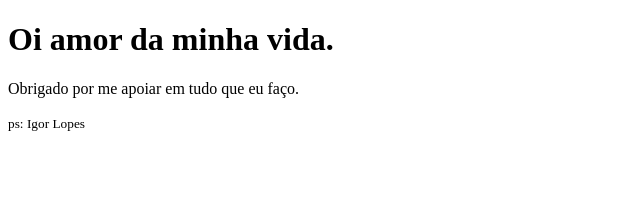
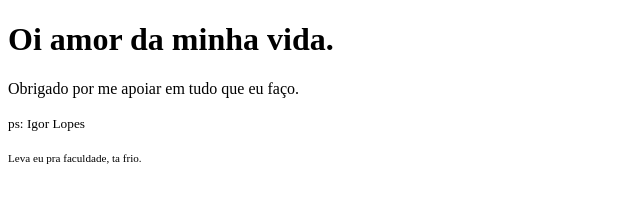
Before and after one commit to Ilopesr/clone-tabnews, a Next.js app: page / in a window 1280 px wide. Shown: the top 216 px of the page, without its empty margins (0-640 px from the left). Built offline with nearby package versions, Linux system fonts and the light colour scheme.

Commit message:
Edit: Adicionando um comentário engraçado

```diff
--- a/pages/index.js
+++ b/pages/index.js
@@ -4,7 +4,14 @@ function Home() {
         <div>
             <h1>Oi amor da minha vida.</h1>
             <p>Obrigado por me apoiar em tudo que eu faço.</p>
-            <small>ps: Igor Lopes</small>
+            <div>
+                <small>ps: Igor Lopes</small>
+                <p>
+                    <small>
+                        <small>Leva eu pra faculdade, ta frio.</small>
+                    </small>
+                </p>
+            </div>
         </div>
 
     )
```
